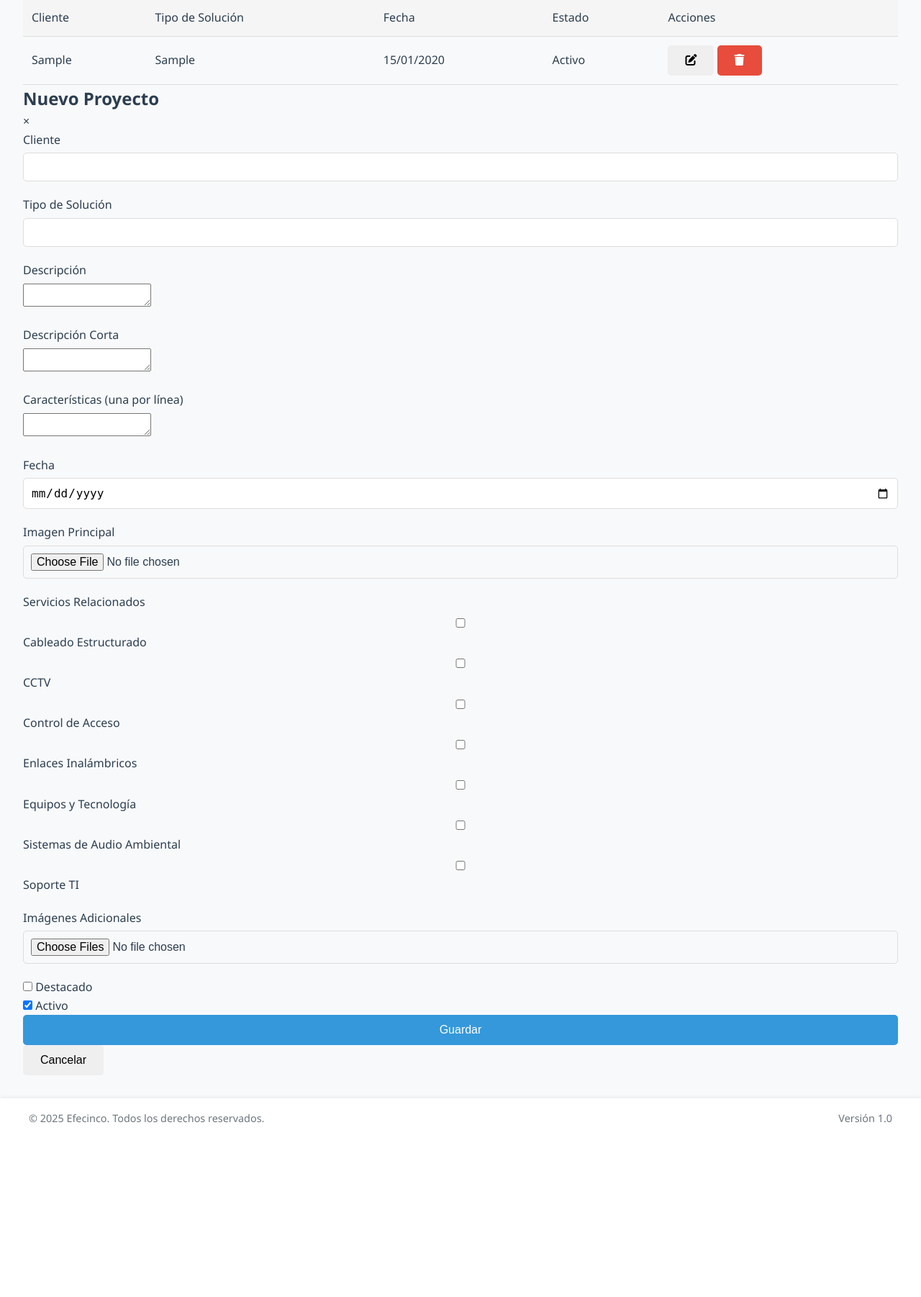
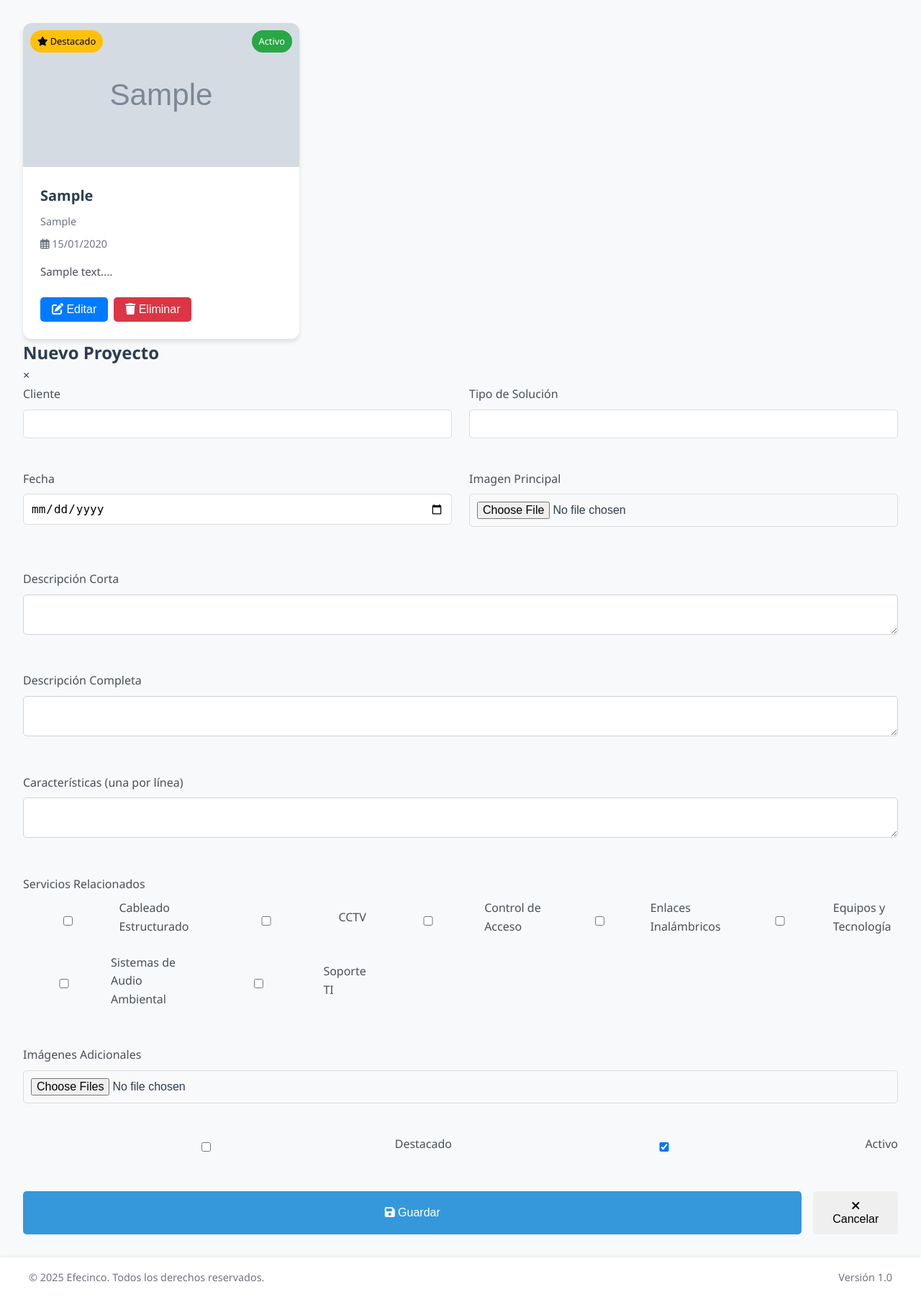
Before and after one commit to IDEAMIA-TECH/efecinco, a PHP site: page /efecinco/admin/proyectos.php in a window 1280 px wide. Shown: the part 195-1997 px from the top of the page at 72% size. Before the commit the page ends 1755 px from the top, so only its background shows below. Run offline with PHP 8.4, Linux system fonts and the light colour scheme; a user stored in the database is signed in; data comes from the database, SQL or seed files in the repository; tables that the repository leaves empty hold one stand-in row (values such as "Sample post"); grey boxes marked "Sample" are stand-in pictures.

Commit message:
Update proyectos.php

```diff
--- a/admin/proyectos.php
+++ b/admin/proyectos.php
@@ -243,41 +243,48 @@ include('includes/header.php');
         </div>
     <?php endif; ?>
 
-    <table class="table">
-        <thead>
-            <tr>
-                <th>Cliente</th>
-                <th>Tipo de Solución</th>
-                <th>Fecha</th>
-                <th>Estado</th>
-                <th>Acciones</th>
-            </tr>
-        </thead>
-        <tbody>
+    <div class="projects-grid">
         <?php foreach ($proyectos as $proyecto): ?>
-                <tr>
-                    <td><?php echo htmlspecialchars($proyecto['cliente']); ?></td>
-                    <td><?php echo htmlspecialchars($proyecto['tipo_solucion']); ?></td>
-                    <td><?php echo date('d/m/Y', strtotime($proyecto['fecha'])); ?></td>
-                    <td>
-                        <?php if ($proyecto['activo']): ?>
-                            <span class="badge badge-success">Activo</span>
+            <div class="project-card">
+                <div class="project-image">
+                    <?php if ($proyecto['imagen']): ?>
+                        <img src="../<?php echo htmlspecialchars($proyecto['imagen']); ?>" alt="<?php echo htmlspecialchars($proyecto['cliente']); ?>">
                     <?php else: ?>
-                            <span class="badge badge-danger">Inactivo</span>
+                        <div class="no-image">
+                            <i class="fas fa-image"></i>
+                        </div>
                     <?php endif; ?>
-                    </td>
-                    <td>
-                        <button class="btn btn-outline" onclick="mostrarFormulario('editar', <?php echo $proyecto['id']; ?>)">
-                            <i class="fas fa-edit"></i>
+                    <div class="project-status <?php echo $proyecto['activo'] ? 'active' : 'inactive'; ?>">
+                        <?php echo $proyecto['activo'] ? 'Activo' : 'Inactivo'; ?>
+                    </div>
+                    <?php if ($proyecto['destacado']): ?>
+                        <div class="project-featured">
+                            <i class="fas fa-star"></i> Destacado
+                        </div>
+                    <?php endif; ?>
+                </div>
+                <div class="project-content">
+                    <h3><?php echo htmlspecialchars($proyecto['cliente']); ?></h3>
+                    <p class="project-type"><?php echo htmlspecialchars($proyecto['tipo_solucion']); ?></p>
+                    <p class="project-date">
+                        <i class="far fa-calendar-alt"></i>
+                        <?php echo date('d/m/Y', strtotime($proyecto['fecha'])); ?>
+                    </p>
+                    <p class="project-description">
+                        <?php echo htmlspecialchars(substr($proyecto['descripcion_corta'], 0, 100)) . '...'; ?>
+                    </p>
+                    <div class="project-actions">
+                        <button class="btn btn-edit" onclick="mostrarFormulario('editar', <?php echo $proyecto['id']; ?>)">
+                            <i class="fas fa-edit"></i> Editar
                         </button>
-                        <button class="btn btn-danger" onclick="eliminarProyecto(<?php echo $proyecto['id']; ?>)">
-                            <i class="fas fa-trash"></i>
+                        <button class="btn btn-delete" onclick="eliminarProyecto(<?php echo $proyecto['id']; ?>)">
+                            <i class="fas fa-trash"></i> Eliminar
                         </button>
-                    </td>
-                </tr>
+                    </div>
+                </div>
+            </div>
         <?php endforeach; ?>
-        </tbody>
-    </table>
+    </div>
 
     <!-- Modal de formulario -->
     <div id="modalFormulario" class="modal">
@@ -291,6 +298,7 @@ include('includes/header.php');
                 <input type="hidden" name="id" id="proyectoId">
                 <input type="hidden" name="imagen_actual" id="imagenActual">
 
+                <div class="form-grid">
                     <div class="form-group">
                         <label for="cliente">Cliente</label>
                         <input type="text" class="form-control" id="cliente" name="cliente" required>
@@ -299,21 +307,6 @@ include('includes/header.php');
                     <div class="form-group">
                         <label for="tipo_solucion">Tipo de Solución</label>
                         <input type="text" class="form-control" id="tipo_solucion" name="tipo_solucion" required>
-                </div>
-
-                <div class="form-group">
-                    <label for="descripcion">Descripción</label>
-                    <textarea class="form-control" id="descripcion" name="descripcion" required></textarea>
-                </div>
-
-                <div class="form-group">
-                    <label for="descripcion_corta">Descripción Corta</label>
-                    <textarea class="form-control" id="descripcion_corta" name="descripcion_corta" required></textarea>
-                </div>
-
-                <div class="form-group">
-                    <label for="caracteristicas">Características (una por línea)</label>
-                    <textarea class="form-control" id="caracteristicas" name="caracteristicas"></textarea>
                     </div>
 
                     <div class="form-group">
@@ -327,7 +320,22 @@ include('includes/header.php');
                         <div class="preview-image" id="previewImagen"></div>
                     </div>
 
-                <div class="form-group">
+                    <div class="form-group full-width">
+                        <label for="descripcion_corta">Descripción Corta</label>
+                        <textarea class="form-control" id="descripcion_corta" name="descripcion_corta" required></textarea>
+                    </div>
+
+                    <div class="form-group full-width">
+                        <label for="descripcion">Descripción Completa</label>
+                        <textarea class="form-control" id="descripcion" name="descripcion" required></textarea>
+                    </div>
+
+                    <div class="form-group full-width">
+                        <label for="caracteristicas">Características (una por línea)</label>
+                        <textarea class="form-control" id="caracteristicas" name="caracteristicas"></textarea>
+                    </div>
+
+                    <div class="form-group full-width">
                         <label>Servicios Relacionados</label>
                         <div class="servicios-grid">
                             <?php foreach ($servicios as $servicio): ?>
@@ -342,24 +350,31 @@ include('includes/header.php');
                         </div>
                     </div>
 
-                <div class="form-group">
+                    <div class="form-group full-width">
                         <label>Imágenes Adicionales</label>
                         <input type="file" class="form-control" name="imagenes_adicionales[]" multiple accept="image/*">
                         <div id="descripcionesImagenes"></div>
                     </div>
 
-                <div class="checkbox-group">
+                    <div class="form-group checkbox-group">
                         <input type="checkbox" id="destacado" name="destacado">
                         <label for="destacado">Destacado</label>
                     </div>
 
-                <div class="checkbox-group">
+                    <div class="form-group checkbox-group">
                         <input type="checkbox" id="activo" name="activo" checked>
                         <label for="activo">Activo</label>
                     </div>
+                </div>
 
-                <button type="submit" class="btn btn-primary">Guardar</button>
-                <button type="button" class="btn btn-outline" onclick="cerrarModal()">Cancelar</button>
+                <div class="form-actions">
+                    <button type="submit" class="btn btn-primary">
+                        <i class="fas fa-save"></i> Guardar
+                    </button>
+                    <button type="button" class="btn btn-outline" onclick="cerrarModal()">
+                        <i class="fas fa-times"></i> Cancelar
+                    </button>
+                </div>
             </form>
         </div>
     </div>
@@ -459,6 +474,223 @@ $scripts_adicionales = '
         }
     });
 </script>
+
+<style>
+    .projects-grid {
+        display: grid;
+        grid-template-columns: repeat(auto-fill, minmax(300px, 1fr));
+        gap: 2rem;
+        margin-top: 2rem;
+    }
+
+    .project-card {
+        background: #fff;
+        border-radius: 12px;
+        box-shadow: 0 4px 6px rgba(0, 0, 0, 0.1);
+        overflow: hidden;
+        transition: transform 0.3s ease, box-shadow 0.3s ease;
+    }
+
+    .project-card:hover {
+        transform: translateY(-5px);
+        box-shadow: 0 8px 15px rgba(0, 0, 0, 0.1);
+    }
+
+    .project-image {
+        position: relative;
+        height: 200px;
+        overflow: hidden;
+    }
+
+    .project-image img {
+        width: 100%;
+        height: 100%;
+        object-fit: cover;
+    }
+
+    .no-image {
+        width: 100%;
+        height: 100%;
+        background: #f8f9fa;
+        display: flex;
+        align-items: center;
+        justify-content: center;
+        color: #6c757d;
+        font-size: 3rem;
+    }
+
+    .project-status {
+        position: absolute;
+        top: 10px;
+        right: 10px;
+        padding: 5px 10px;
+        border-radius: 20px;
+        font-size: 0.8rem;
+        font-weight: 500;
+    }
+
+    .project-status.active {
+        background: #28a745;
+        color: #fff;
+    }
+
+    .project-status.inactive {
+        background: #dc3545;
+        color: #fff;
+    }
+
+    .project-featured {
+        position: absolute;
+        top: 10px;
+        left: 10px;
+        background: #ffc107;
+        color: #000;
+        padding: 5px 10px;
+        border-radius: 20px;
+        font-size: 0.8rem;
+        font-weight: 500;
+    }
+
+    .project-content {
+        padding: 1.5rem;
+    }
+
+    .project-content h3 {
+        margin: 0 0 0.5rem 0;
+        color: #2c3e50;
+        font-size: 1.25rem;
+    }
+
+    .project-type {
+        color: #6c757d;
+        font-size: 0.9rem;
+        margin-bottom: 0.5rem;
+    }
+
+    .project-date {
+        color: #6c757d;
+        font-size: 0.9rem;
+        margin-bottom: 1rem;
+    }
+
+    .project-description {
+        color: #495057;
+        font-size: 0.95rem;
+        margin-bottom: 1.5rem;
+        line-height: 1.5;
+    }
+
+    .project-actions {
+        display: flex;
+        gap: 0.5rem;
+    }
+
+    .btn-edit {
+        background: #007bff;
+        color: #fff;
+        border: none;
+        padding: 0.5rem 1rem;
+        border-radius: 5px;
+        cursor: pointer;
+        transition: background 0.3s ease;
+    }
+
+    .btn-edit:hover {
+        background: #0056b3;
+    }
+
+    .btn-delete {
+        background: #dc3545;
+        color: #fff;
+        border: none;
+        padding: 0.5rem 1rem;
+        border-radius: 5px;
+        cursor: pointer;
+        transition: background 0.3s ease;
+    }
+
+    .btn-delete:hover {
+        background: #c82333;
+    }
+
+    .form-grid {
+        display: grid;
+        grid-template-columns: repeat(2, 1fr);
+        gap: 1.5rem;
+        margin-bottom: 1.5rem;
+    }
+
+    .form-group.full-width {
+        grid-column: 1 / -1;
+    }
+
+    .form-group label {
+        display: block;
+        margin-bottom: 0.5rem;
+        color: #495057;
+        font-weight: 500;
+    }
+
+    .form-control {
+        width: 100%;
+        padding: 0.75rem;
+        border: 1px solid #ced4da;
+        border-radius: 5px;
+        transition: border-color 0.3s ease;
+    }
+
+    .form-control:focus {
+        border-color: #80bdff;
+        outline: none;
+        box-shadow: 0 0 0 0.2rem rgba(0, 123, 255, 0.25);
+    }
+
+    .servicios-grid {
+        display: grid;
+        grid-template-columns: repeat(auto-fill, minmax(200px, 1fr));
+        gap: 1rem;
+        margin-top: 0.5rem;
+    }
+
+    .servicio-item {
+        display: flex;
+        align-items: center;
+        gap: 0.5rem;
+    }
+
+    .checkbox-group {
+        display: flex;
+        align-items: center;
+        gap: 0.5rem;
+    }
+
+    .form-actions {
+        display: flex;
+        justify-content: flex-end;
+        gap: 1rem;
+        margin-top: 1.5rem;
+    }
+
+    .preview-image {
+        margin-top: 1rem;
+    }
+
+    .preview-image img {
+        max-width: 100%;
+        max-height: 200px;
+        border-radius: 5px;
+    }
+
+    @media (max-width: 768px) {
+        .form-grid {
+            grid-template-columns: 1fr;
+        }
+
+        .projects-grid {
+            grid-template-columns: 1fr;
+        }
+    }
+</style>
 ';
 
 // Incluir el footer
```
Lines whose indentation alone changed are shown as unchanged.
